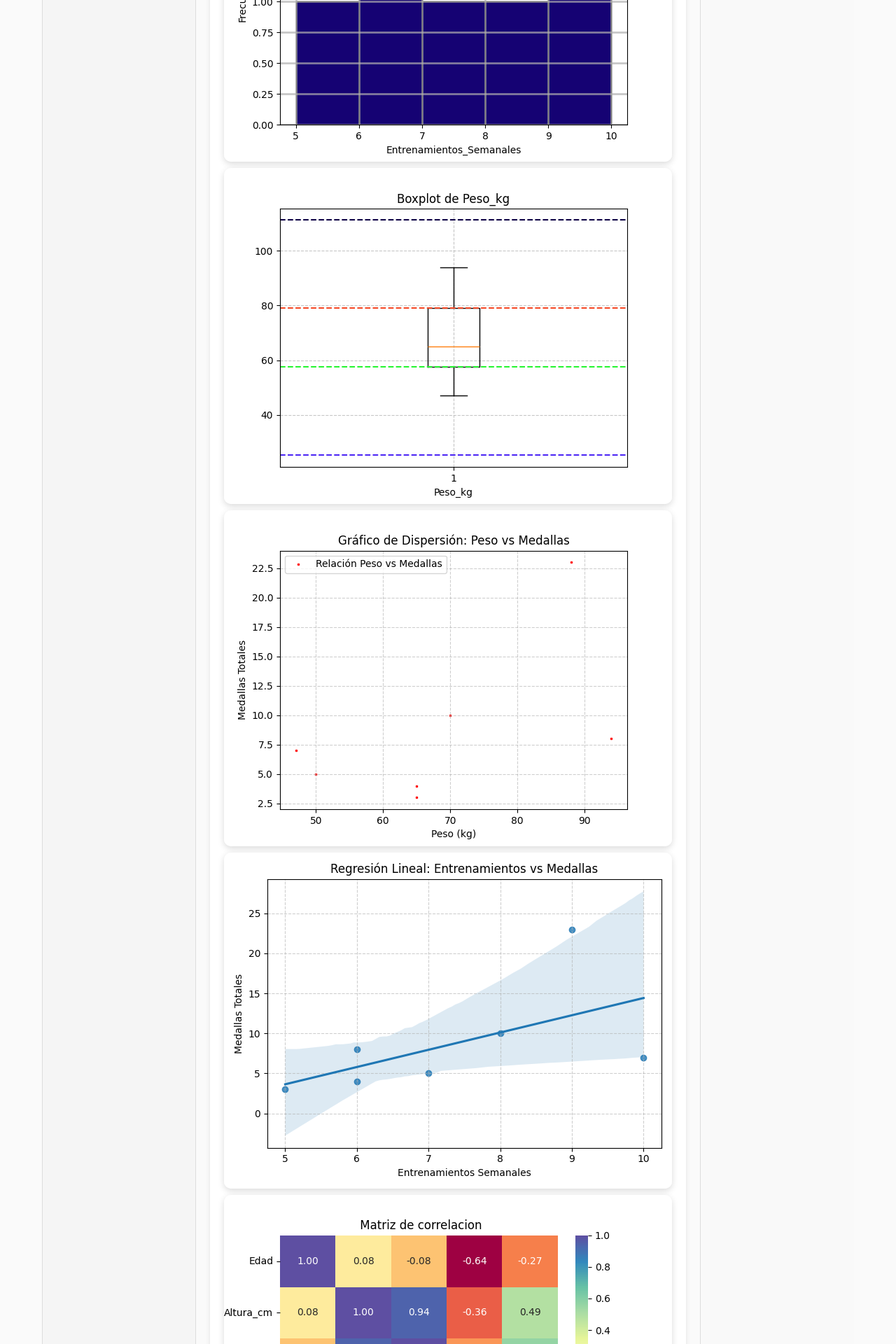
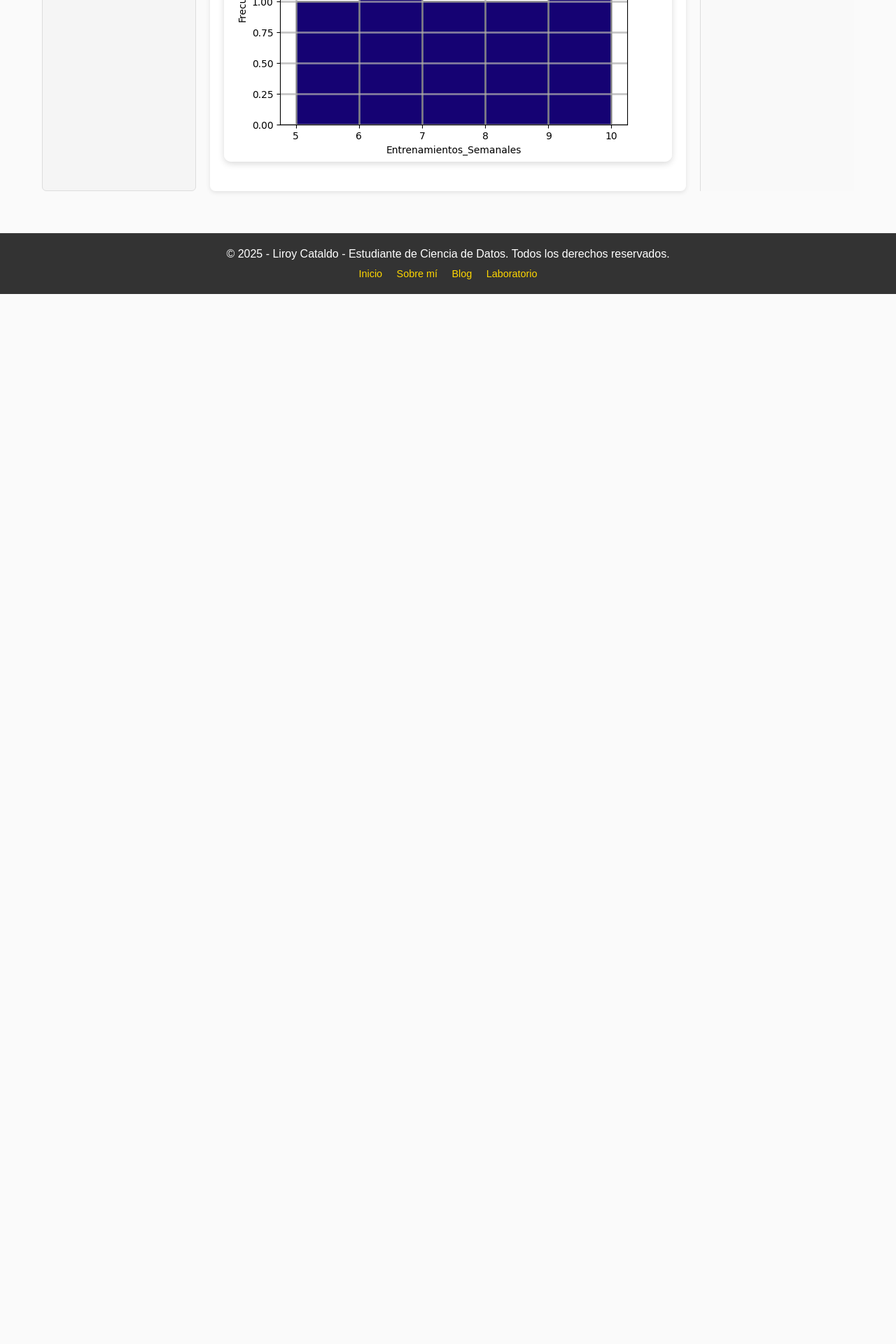
Before and after one commit to LirBast/web_page, a Jekyll site: the page built from _posts/2025-09-04-Modulo 4 .md, in a window 1280 px wide. Shown: the part 2036-3956 px from the top of the page at 70% size. Built offline with Jekyll 4.4.1, drawn with Linux system fonts in a browser that asks for light colours; after the commit the page ends 2456 px from its top, so only the background shows below that.

Commit message:
Update 2025-09-04-Modulo 4 .md

```diff
--- a/_posts/2025-09-04-Modulo 4 .md
+++ b/_posts/2025-09-04-Modulo 4 .md
@@ -60,9 +60,4 @@ El objetivo fue analizar patrones de rendimiento deportivo, identificar factores
 - Se identificaron patrones de medallas en distintas disciplinas deportivas.
 
 ---
-![Figura 1]({{ '/assets/images/20250110_mod4/Figure_1.png' | relative_url }})
-![Figura 2]({{ '/assets/images/20250110_mod4/Figure_2.png' | relative_url }})
-![Figura 3]({{ '/assets/images/20250110_mod4/Figure_3.png' | relative_url }})
-![Figura 4]({{ '/assets/images/20250110_mod4/Figure_4.png' | relative_url }})
-![Figura 5]({{ '/assets/images/20250110_mod4/Figure_5.png' | relative_url }})
-![Figura 6]({{ '/assets/images/20250110_mod4/Figure_6.png' | relative_url }})
+![Figura 1](../assets/images/20250110_mod4/Figure_1.png)
```
